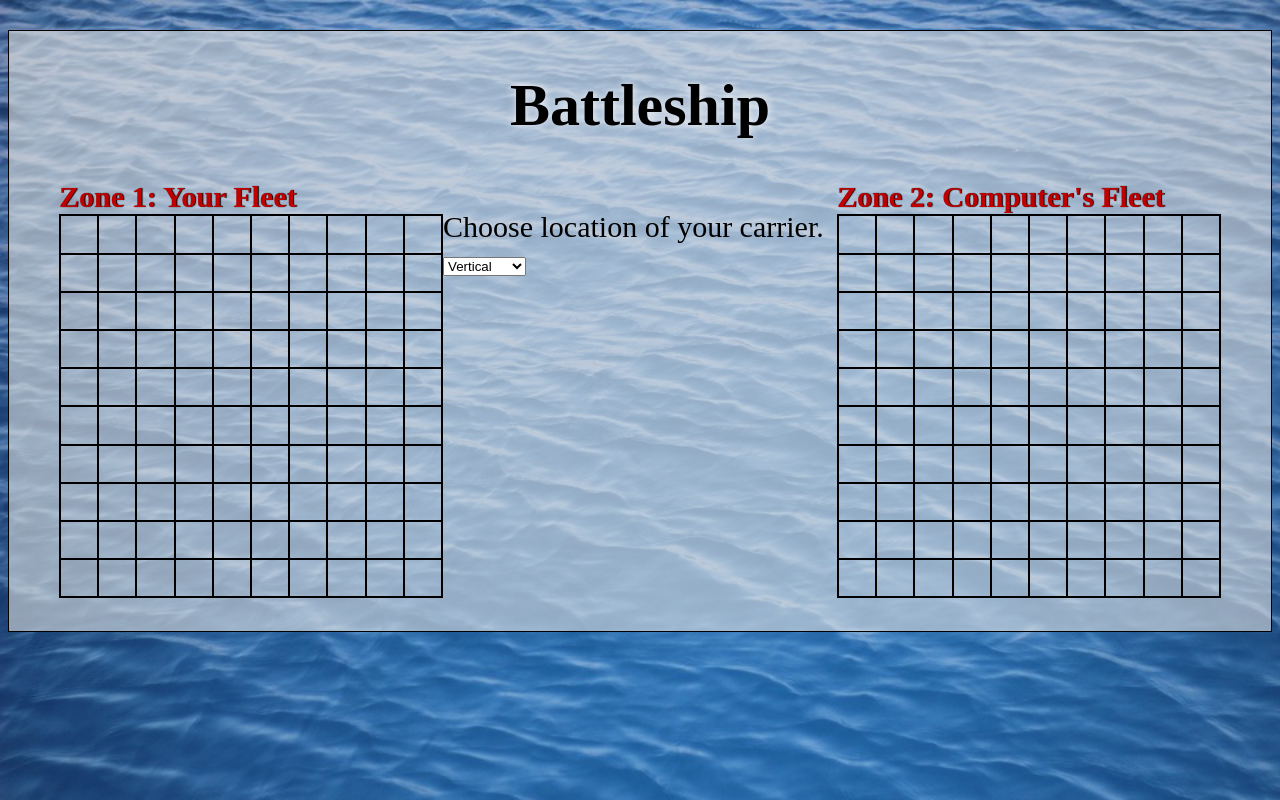
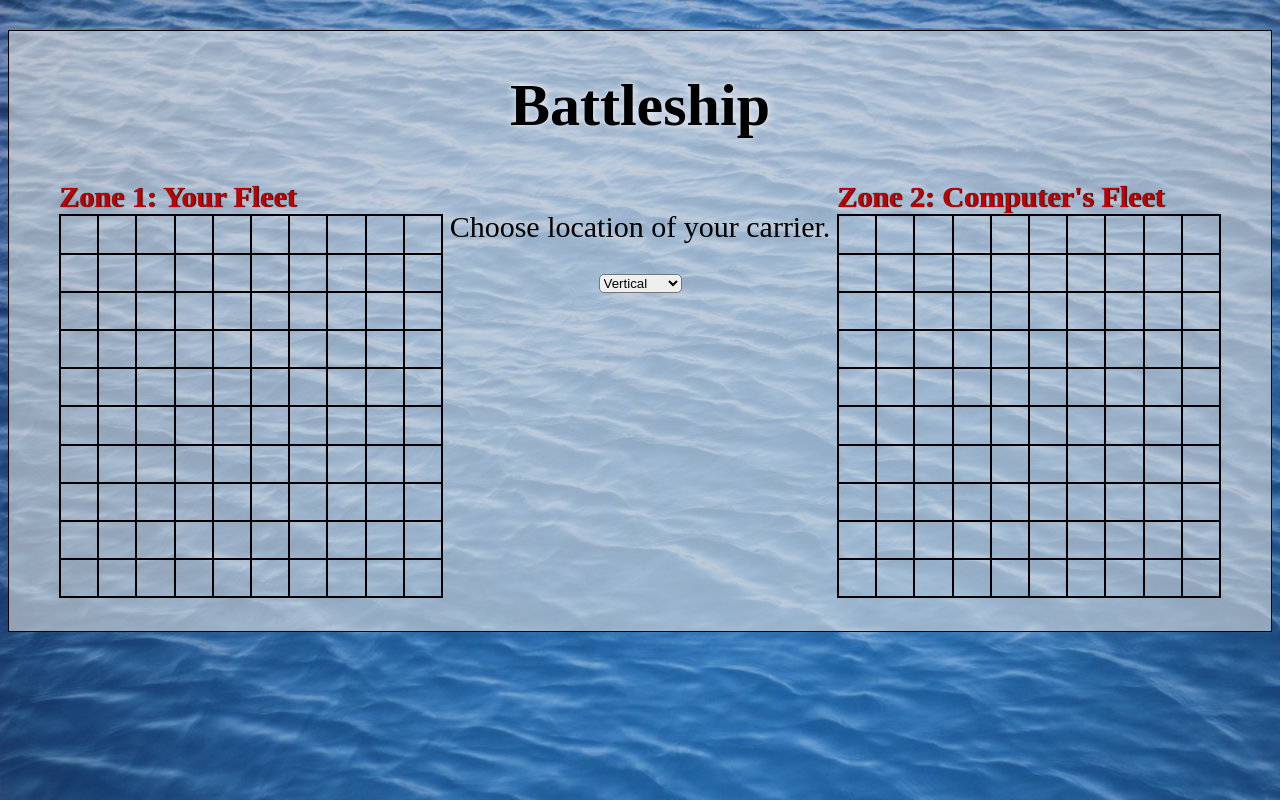
Before and after one commit to briandhus/battleship, a website: page index.html in a window 1280 px wide. Drawn offline with Linux system fonts and the light colour scheme; files that its build step writes are made by us from their sources.

Commit message:
Fix message board

```diff
--- a/styles.css
+++ b/styles.css
@@ -56,10 +56,18 @@ table {
 }
 
 .messages {
+  text-align: center;
   font-size: 30px;
 }
 
-.button {
+/*.button {
+  display: block;
+  margin: 0 auto;
+  margin-top: 30px;
+  border-radius: 5px;
+}*/
+
+select {
   display: block;
   margin: 0 auto;
   margin-top: 30px;
```
